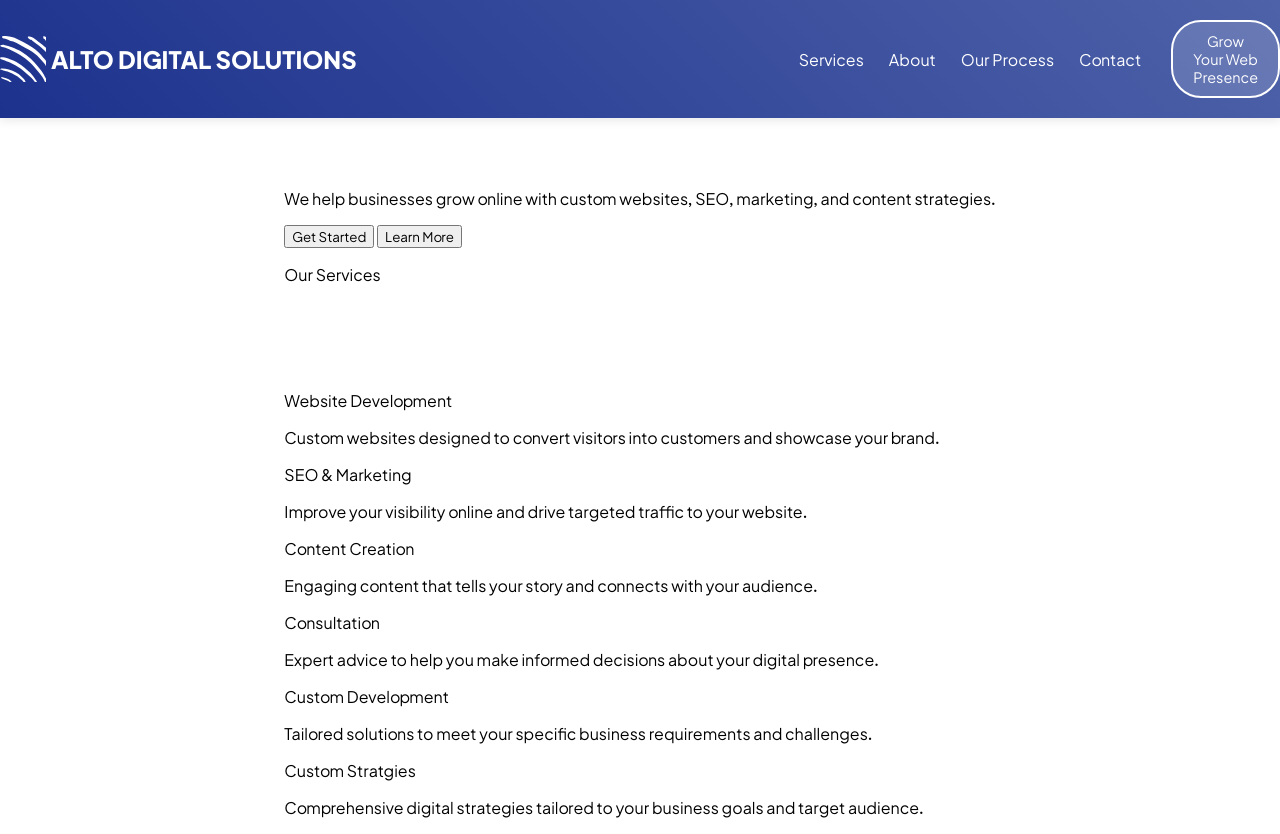
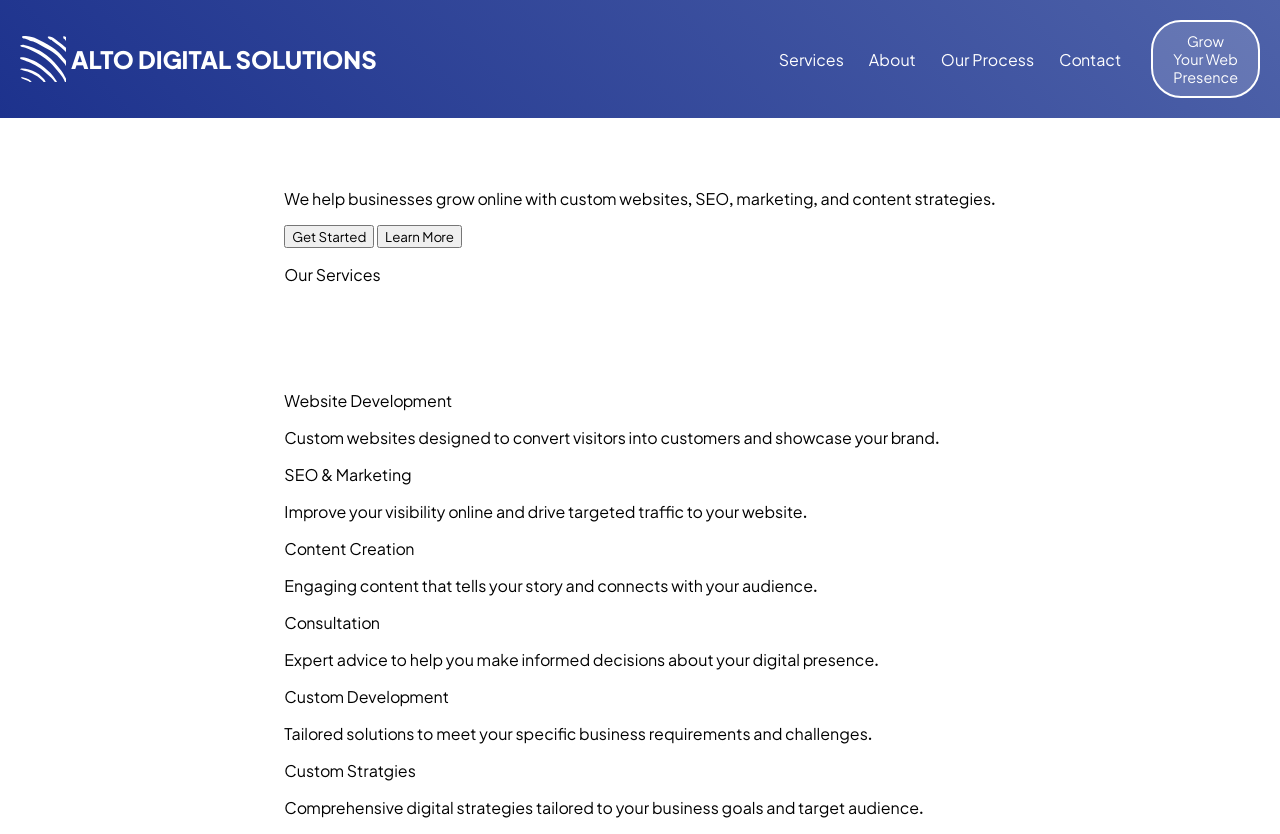
Before and after one commit to senhorgomes/senhorgomes.github.io, a plain HTML site: page index.html in a window 1280 px wide. Drawn offline with Linux system fonts and the light colour scheme.

```diff
--- a/globals.css
+++ b/globals.css
@@ -39,16 +39,15 @@ a {
     white-space: nowrap;
 }
 header {
+    box-sizing: border-box;
     display: flex;
     flex-direction: row;
     justify-content: space-between;
     align-items: center;
     width: 100%;
-    max-width: 100%;
-    padding: 20px 0;
+    padding: 20px;
     margin: 0 auto;
     background-image: linear-gradient(45deg, rgb(29, 50, 141), rgb(78 98 169));
-    box-shadow: 0 2px 10px rgba(0, 0, 0, 0.1); /* Optional: adds a subtle shadow */
 
 }
 .header-content {
```
